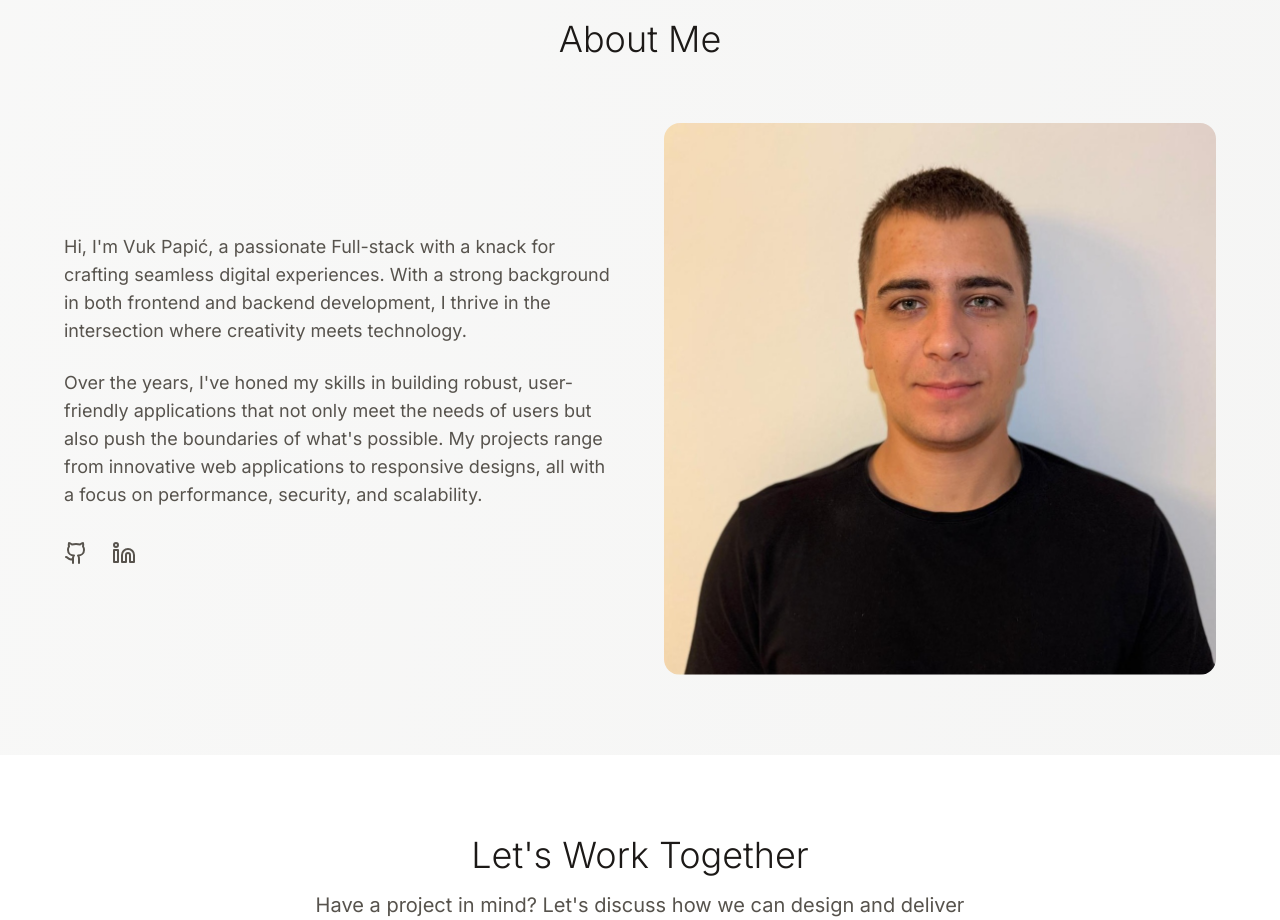
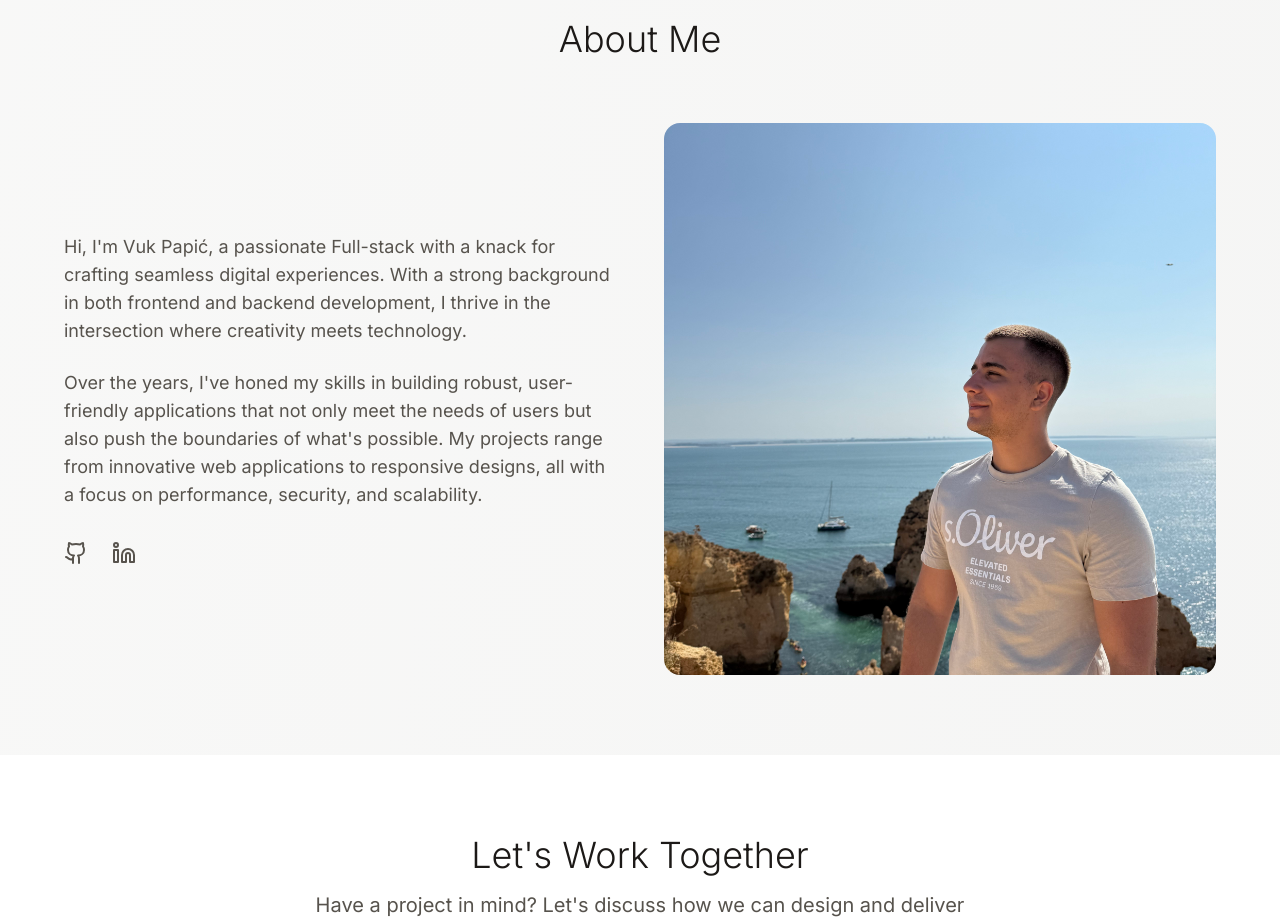
Before and after one commit to Vukp17/portfolio, a Next.js app: page / in a window 1280 px wide. Shown: the part 5080-6000 px from the top of the page. Built offline with nearby package versions, Linux system fonts and the light colour scheme.

Commit message:
new profile imgage, new fix

```diff
--- a/src/app/page.tsx
+++ b/src/app/page.tsx
@@ -707,7 +707,7 @@ export default function Home() {
               className="aspect-square bg-gradient-to-br from-blue-100 to-blue-200 dark:from-blue-900 dark:to-blue-800 rounded-2xl overflow-hidden flex items-center justify-center"
             >
               <Image
-                src="/profile/IMG_PROFILE.jpg"
+                src="/profile/IMG_5212.jpg"
                 alt="Vuk Papić"
                 width={250}
                 height={300}
```
